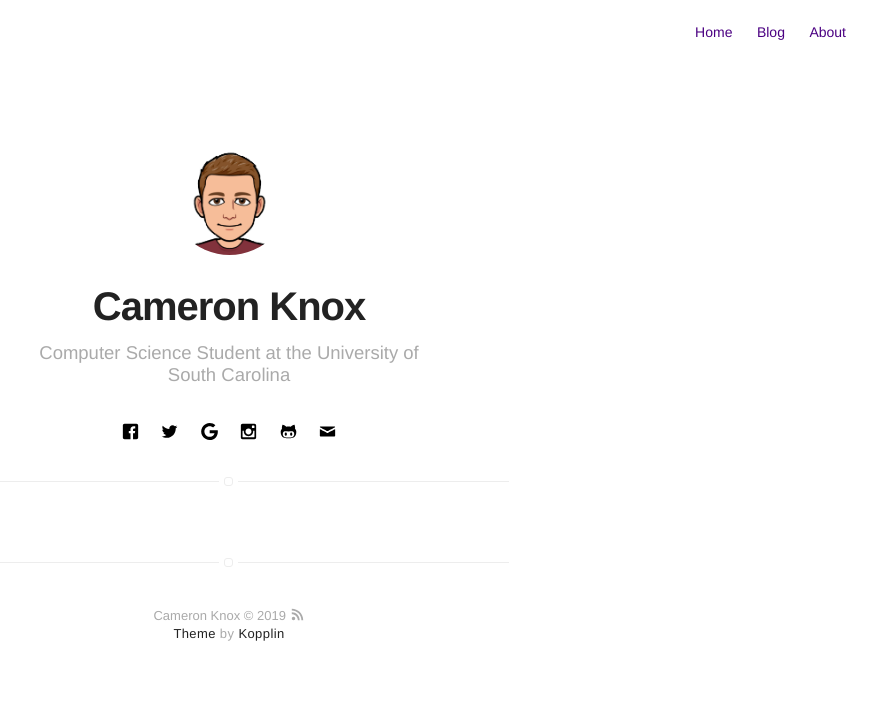
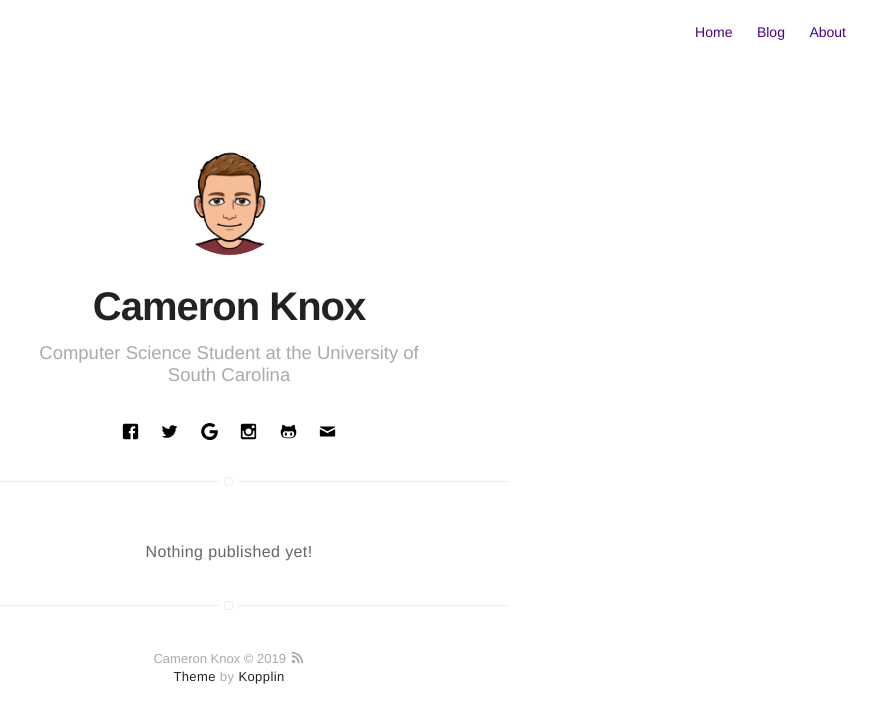
Before and after one commit to CameronKnox/CameronKnox.github.io, a Jekyll site: the page built from projects.html, in a window 1280 px wide. Shown: the top 723 px of the page, without its empty margins (411-1280 px from the left). Built offline with Jekyll 4.4.1, drawn with Linux system fonts in a browser that asks for light colours.

Commit message:
formated website

```diff
--- a/projects.html
+++ b/projects.html
@@ -3,6 +3,9 @@ layout: page
 title: Projects
 ---
 <section class="list">
+    {% if site.posts.size == 0 %}
+		   <p class="text-center">Nothing published yet!</p>
+        {% endif %}
     {% for post in site.posts %}
         {% if post.projects %}
             <div class="item {% if post.star %}star{% endif %}">
--- /dev/null
+++ b/resume.html
@@ -0,0 +1,4 @@
+---
+layout: page
+title: Projects
+---
```
